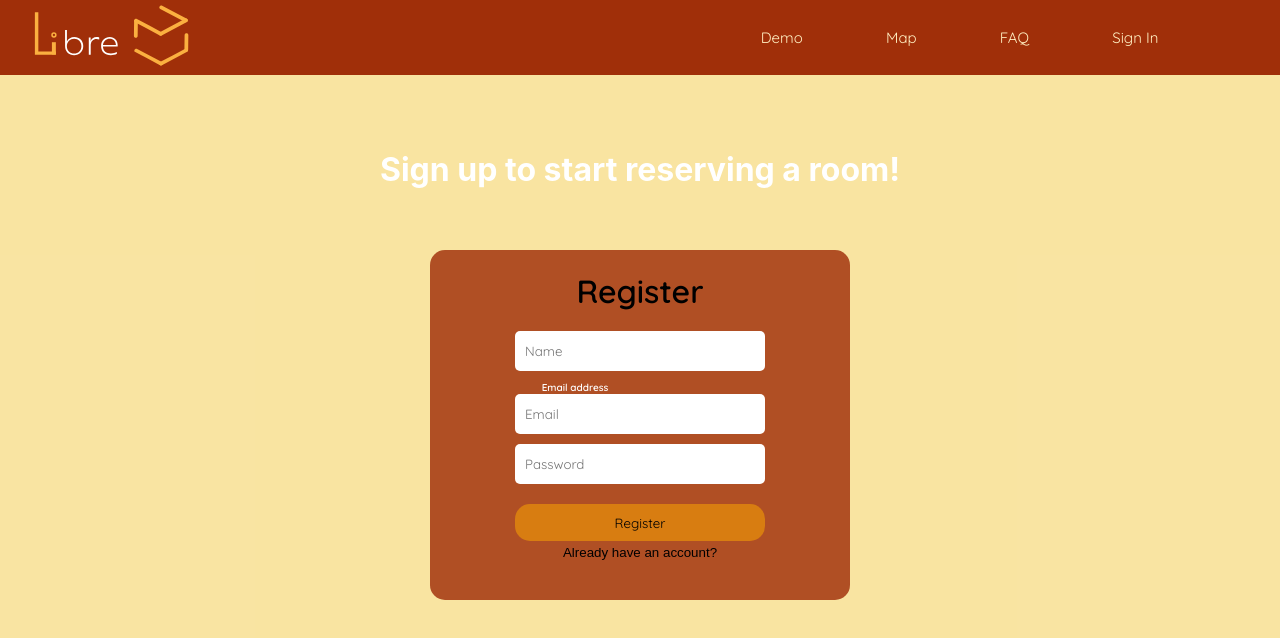
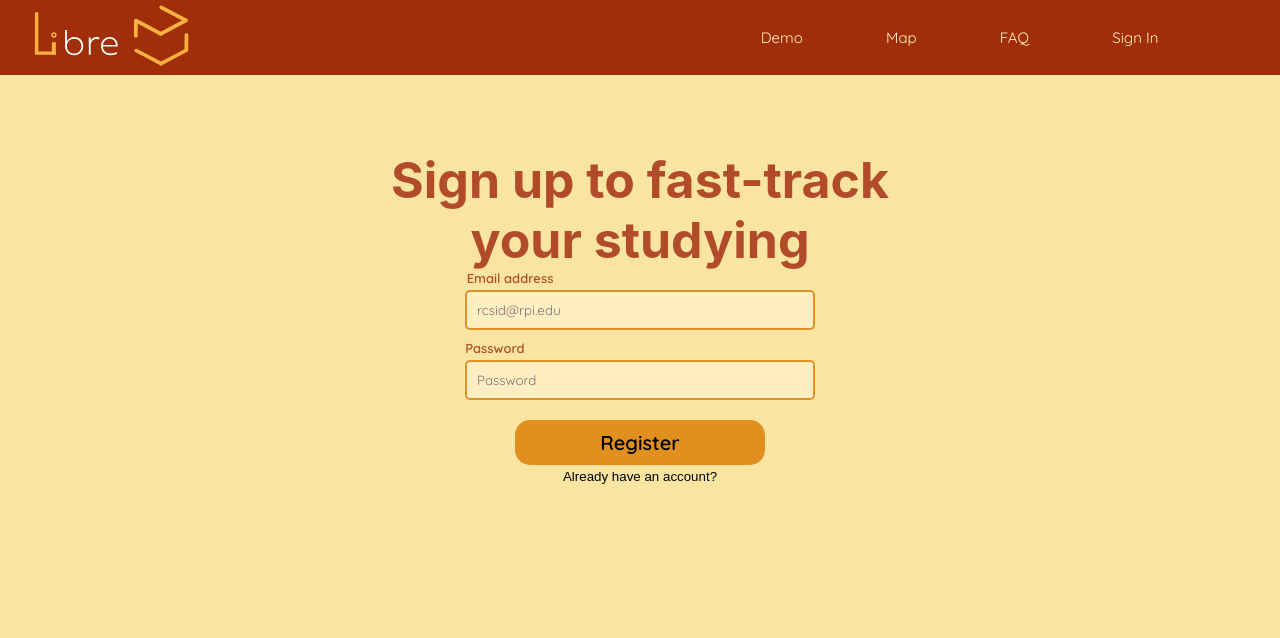
Before and after one commit to BillyMerchan/Libre, a React (Create React App) app in the folder Libre-Server/frontend/: page /register in a window 1280 px wide. Shown: the top 638 px of the page. Built offline with nearby package versions, Linux system fonts and the light colour scheme.

Commit message:
revamping register

```diff
--- a/Libre-Server/frontend/src/routes/Register/Register.scss
+++ b/Libre-Server/frontend/src/routes/Register/Register.scss
@@ -1,6 +1,13 @@
 $fg-main: #ffffff;
 $bg-main: #FFEEC1;
 $bg-alt:  #B14B2A;
+$button-main: rgba(222, 132, 14, 0.876);
+
+body {
+  height: 100vh;
+  padding: 0;
+  margin: 0;
+}
 
 .BackgroundRegister {
     background-color: rgba(248, 227, 157, 0.876);
@@ -15,21 +22,31 @@ $bg-alt:  #B14B2A;
 }
 
 .prompt {
-  color: white;
+  color: $bg-alt;
   position: absolute;
   margin-top: 150px;
+  font-size: 50px;
+  width: 500px;
   top: 0;
 }
 
 .inpLable {
-  color: white;
-  font-size: 10px;
+  color: $bg-alt;
+  font-size: 13px;
   margin: 0;
-  padding-right: 130px;
+  padding-right: 260px;
+  padding-bottom: 4px;
+}
+
+.inpLableP {
+  color: $bg-alt;
+  font-size: 13px;
+  margin: 0;
+  padding-right: 290px;
+  padding-bottom: 4px;
 }
 
 .RegisterWrap {
-  background-color:  rgba(160, 47, 9, 0.818);
   margin-top: -100px;
   width: 420px;
   height: 350px;
@@ -54,24 +71,28 @@ h1 {
 }
 
 .InputR {
-  width: 250px;
+  width: 350px;
   height: 40px;
   border-radius: 5px;
   border-style: none;
   padding: 10px;
   margin-bottom: 10px;
   font-family: 'Quicksand';
+  background-color: $bg-main;
+  border: 2px solid $button-main;
 }
 
 .buttR {
   border-radius: 15px;
   width: 250px;
-  height: 37px;
+  height: 45px;
   padding: 3px;
   margin-top: 10px;
-  background-color:  rgba(222, 132, 14, 0.876);
+  background-color:  $button-main;
   font-family: 'Quicksand';
   border-style: none;
+  font-size: 20px;
+  font-weight: 800;
 }
 
 .buttR:hover,
--- a/Libre-Server/frontend/src/routes/Register/Register.tsx
+++ b/Libre-Server/frontend/src/routes/Register/Register.tsx
@@ -36,17 +36,9 @@ function Register() {
     <div>
       <NavBar></NavBar>
       <div className="BackgroundRegister" data-testid="register">
-      <h1 className = "prompt"> Sign up to start reserving a room! </h1>
+      <h1 className = "prompt">Sign up to fast-track your studying</h1>
         <div className="RegisterWrap">
-          <h1>Register</h1>
           <form onSubmit={registerUser} data-testid="registerForm">
-            <input
-              className="InputR"
-              value={name}
-              onChange={(e) => setName(e.target.value)}
-              type="text"
-              placeholder="Name"
-            />
             <br />
             <h2 className = "inpLable">Email address</h2>
             <input
@@ -54,9 +46,10 @@ function Register() {
               value={email}
               onChange={(e) => setEmail(e.target.value)}
               type="email"
-              placeholder="Email"
+              placeholder="rcsid@rpi.edu"
             />
             <br />
+            <h2 className = "inpLableP">Password</h2>
             <input
               className="InputR"
               value={password}
```
